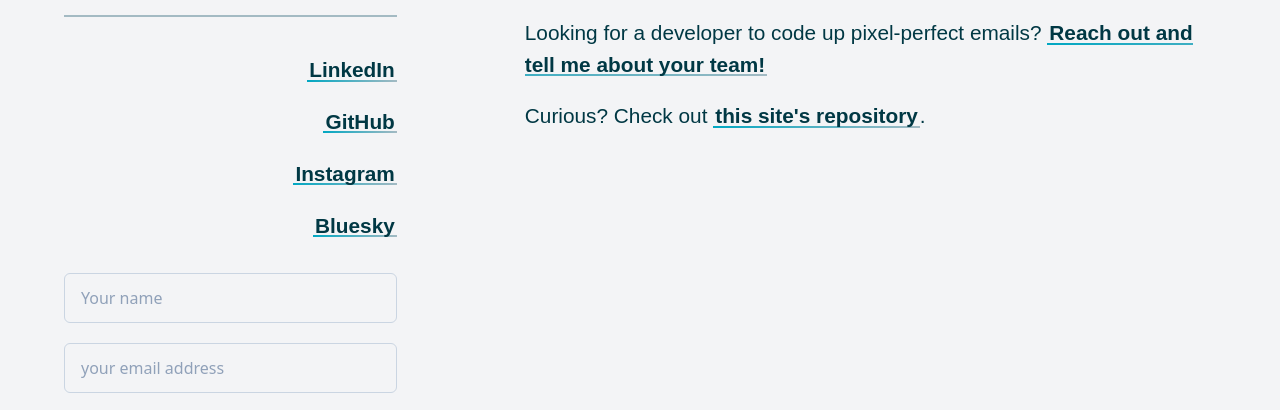
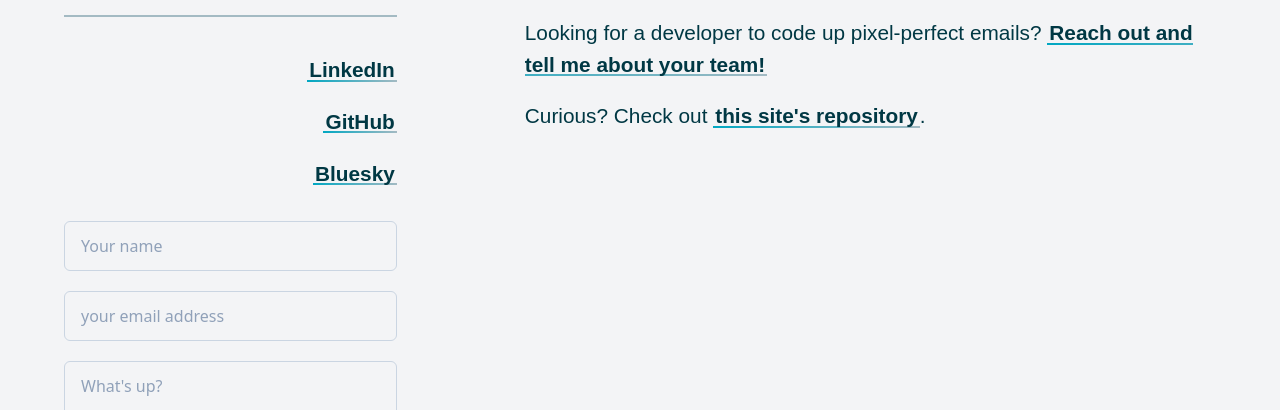
Before and after one commit to KaiserCreaux/crowbell, an Astro site: page / in a window 1280 px wide. Shown: the part 317-727 px from the top of the page. Built offline with nearby package versions, Linux system fonts and the light colour scheme; Astro itself is replaced by a stand-in of ours.

Commit message:
Removing Instagram connection

```diff
--- a/src/components/Footer.astro
+++ b/src/components/Footer.astro
@@ -2,7 +2,6 @@
     <div class="footerText">
     <a href="https://www.linkedin.com/in/tacrow/" rel="noreferrer" target="_blank">LinkedIn</a><span> | </span>
     <a href="https://github.com/KaiserCreaux" rel="noreferrer" target="_blank">GitHub</a><span> | </span>
-    <a href="https://www.instagram.com/kaisercreaux/" rel="noreferrer" target="_blank">Instagram</a><span> | </span>
     <a href="https://bsky.app/profile/tmancrowbird.bsky.social" rel="noreferrer" target="_blank">Bluesky</a>
       </li>
     </div>
--- a/src/components/SideFooter.astro
+++ b/src/components/SideFooter.astro
@@ -12,9 +12,6 @@
       </li>
       <li class="navLinkItem"></li>
         <a class="navLinkText" href="https://github.com/KaiserCreaux" rel="noreferrer" target="_blank">GitHub</a><br>
-      </li>
-      <li class="navLinkItem">
-        <a class="navLinkText" href="https://www.instagram.com/kaisercreaux/" rel="noreferrer" target="_blank">Instagram</a>
       </li>
       <li class="navLinkItem">
         <a class="navLinkText" href="https://bsky.app/profile/tmancrowbird.bsky.social" rel="noreferrer" target="_blank">Bluesky</a>
```
